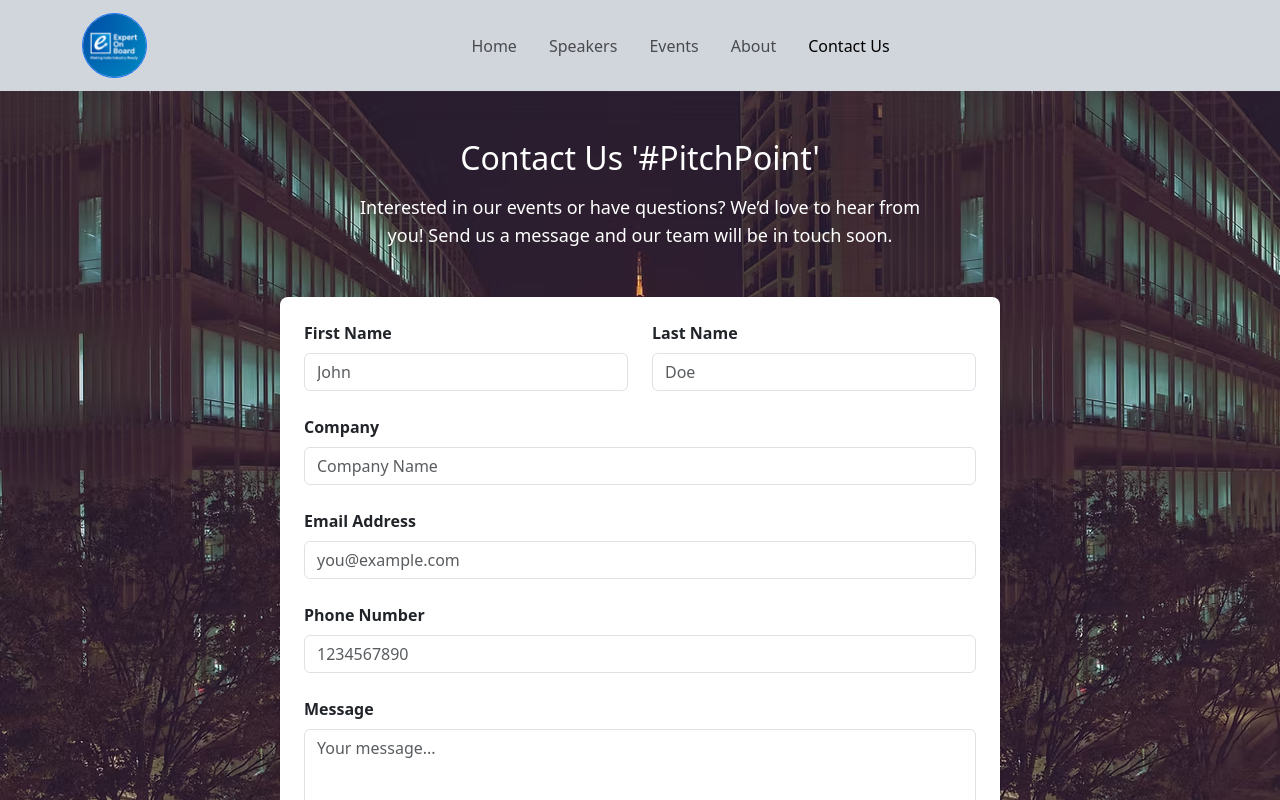
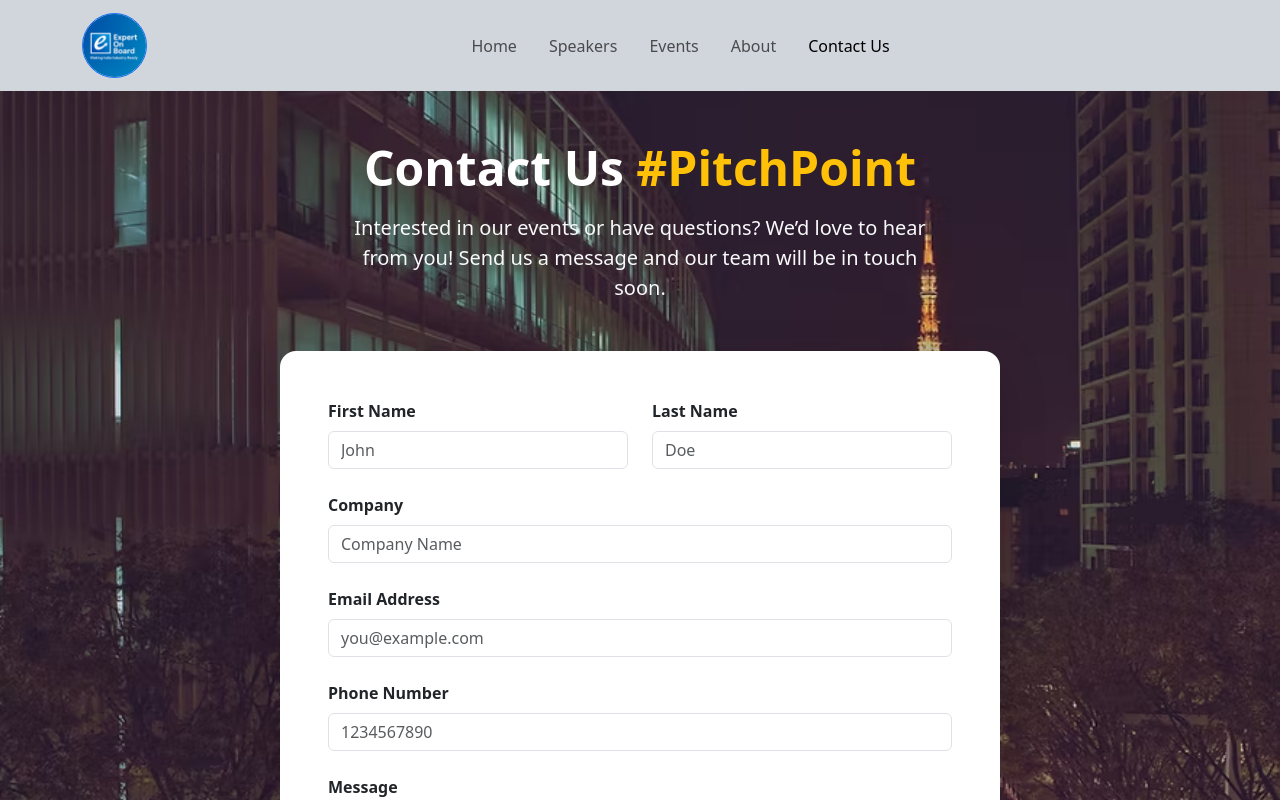
Before and after one commit to ManishInstaMD/New-Event, a React (Vite) app: page /contact in a window 1280 px wide. Shown: the top 800 px of the page. Built offline with nearby package versions, Linux system fonts and the light colour scheme.

Commit message:
7 commit

```diff
--- a/src/components/AboutPage.jsx
+++ b/src/components/AboutPage.jsx
@@ -7,7 +7,7 @@ function AboutPage() {
       <Container>
         <Row className="justify-content-center mb-4">
           <Col lg={8} className="text-center">
-            <h1 className="display-5 fw-bold text-primary fade-in-up" style={{ fontSize: "2.5rem", lineHeight: "1.2",color: "#3494CC" }}>
+            <h1 className="display-5 fw-bold  fade-in-up" style={{ fontSize: "2.5rem", lineHeight: "1.2",color: "#0F93CA" }}>
               About ExpertOnBoard
             </h1>
             <h5 className="lead text-muted fade-in-up delay-1">
--- a/src/components/ContactUs.jsx
+++ b/src/components/ContactUs.jsx
@@ -1,12 +1,5 @@
 import { useState } from "react";
-import {
-  Container,
-  Row,
-  Col,
-  Form,
-  FormCheck,
-  Button,
-} from "react-bootstrap";
+import { Container, Row, Col, Form, FormCheck, Button } from "react-bootstrap";
 
 function ContactUs() {
   const [agreed, setAgreed] = useState(false);
@@ -14,75 +7,99 @@ function ContactUs() {
   return (
     <Container
       fluid
-      className=" px-4 py-5 sm:py-16 md:px-6 lg:px-20"
+      className="px-4 py-5 contact-section"
       style={{
-        backgroundImage: "url('/images/bg6.avif')",}}
+        backgroundImage: "url('/images/bg6.avif')",
+        backgroundSize: "cover",
+        backgroundPosition: "center",
+        backgroundRepeat: "no-repeat",
+      }}
     >
-      <div className="text-center mb-5 mx-auto" style={{ maxWidth: "600px"}}>
-        <h2 className="text-3xl sm:text-4xl font-bold text-white mb-3">
-          Contact Us '#PitchPoint'
+      <div
+        className="text-center mb-5 mx-auto fade-in-up"
+        style={{ maxWidth: "600px" }}
+      >
+        <h2 className="display-5 fw-bold text-white mb-3">
+          Contact Us <span className="text-warning">#PitchPoint</span>
         </h2>
-        <p className="text-md sm:text-lg text-white">
-          Interested in our events or have questions?
-          We’d love to hear from you! Send us a message and our team will be in
-          touch soon.
+        <p className="lead text-light">
+          Interested in our events or have questions? We’d love to hear from
+          you! Send us a message and our team will be in touch soon.
         </p>
       </div>
 
       <Form
-        className="mx-auto bg-white shadow-md rounded-3 p-4 sm:p-5"
+        className="mx-auto bg-white shadow-lg rounded-4 p-4 p-sm-5 form-animate"
         style={{ maxWidth: "720px" }}
       >
         <Row className="g-4">
-          {/* First Name */}
           <Col sm={6}>
             <Form.Group controlId="first-name">
               <Form.Label className="fw-semibold">First Name</Form.Label>
-              <Form.Control type="text" placeholder="John" />
+              <Form.Control
+                type="text"
+                placeholder="John"
+                className="field-focus"
+              />
             </Form.Group>
           </Col>
 
-          {/* Last Name */}
           <Col sm={6}>
             <Form.Group controlId="last-name">
               <Form.Label className="fw-semibold">Last Name</Form.Label>
-              <Form.Control type="text" placeholder="Doe" />
+              <Form.Control
+                type="text"
+                placeholder="Doe"
+                className="field-focus"
+              />
             </Form.Group>
           </Col>
 
-          {/* Company */}
           <Col sm={12}>
             <Form.Group controlId="company">
               <Form.Label className="fw-semibold">Company</Form.Label>
-              <Form.Control type="text" placeholder="Company Name" />
+              <Form.Control
+                type="text"
+                placeholder="Company Name"
+                className="field-focus"
+              />
             </Form.Group>
           </Col>
 
-          {/* Email */}
           <Col sm={12}>
             <Form.Group controlId="email">
               <Form.Label className="fw-semibold">Email Address</Form.Label>
-              <Form.Control type="email" placeholder="you@example.com" />
+              <Form.Control
+                type="email"
+                placeholder="you@example.com"
+                className="field-focus"
+              />
             </Form.Group>
           </Col>
 
-          {/* Phone Number */}
           <Col sm={12}>
             <Form.Group controlId="phone-number">
               <Form.Label className="fw-semibold">Phone Number</Form.Label>
-              <Form.Control type="text" placeholder="1234567890" />
+              <Form.Control
+                type="text"
+                placeholder="1234567890"
+                className="field-focus"
+              />
             </Form.Group>
           </Col>
 
-          {/* Message */}
           <Col sm={12}>
             <Form.Group controlId="message">
               <Form.Label className="fw-semibold">Message</Form.Label>
-              <Form.Control as="textarea" rows={4} placeholder="Your message..." />
+              <Form.Control
+                as="textarea"
+                rows={4}
+                placeholder="Your message..."
+                className="field-focus"
+              />
             </Form.Group>
           </Col>
 
-          {/* Agreement */}
           <Col sm={12}>
             <FormCheck
               type="switch"
@@ -90,7 +107,10 @@ function ContactUs() {
               label={
                 <>
                   I agree to the{" "}
-                  <a href="#" className="fw-semibold text-indigo-600">
+                  <a
+                    href="#"
+                    className="fw-semibold text-decoration-underline text-primary"
+                  >
                     privacy policy
                   </a>
                   .
@@ -106,12 +126,69 @@ function ContactUs() {
         <Button
           variant="primary"
           type="submit"
-          className="mt-4 w-100 py-2 fw-semibold"
+          className="mt-4 w-100 py-2 fw-semibold submit-btn"
           disabled={!agreed}
         >
           Let's Talk
         </Button>
       </Form>
+      <style>
+        {`
+          /* Section Animation */
+.contact-section {
+  position: relative;
+  backdrop-filter: blur(2px);
+}
+
+/* Fade-in animation */
+@keyframes fadeInUp {
+  from {
+    opacity: 0;
+    transform: translateY(30px);
+  }
+  to {
+    opacity: 1;
+    transform: translateY(0);
+  }
+}
+
+.fade-in-up {
+  animation: fadeInUp 1s ease-out forwards;
+}
+
+/* Form animation */
+.form-animate {
+  opacity: 0;
+  transform: scale(0.95);
+  animation: fadeInForm 0.8s ease-out 0.3s forwards;
+}
+
+@keyframes fadeInForm {
+  to {
+    opacity: 1;
+    transform: scale(1);
+  }
+}
+
+/* Input focus effect */
+.field-focus:focus {
+  border-color: #0d6efd;
+  box-shadow: 0 0 0 0.25rem rgba(13, 110, 253, 0.25);
+  transition: all 0.3s ease-in-out;
+}
+
+/* Submit button animation */
+.submit-btn {
+  transition: background-color 0.3s ease, transform 0.3s ease;
+}
+
+.submit-btn:hover {
+  background-color: #0056b3;
+  transform: translateY(-2px);
+}
+
+          `}
+      </style>
     </Container>
   );
 }
--- a/src/components/Footer.jsx
+++ b/src/components/Footer.jsx
@@ -152,7 +152,7 @@ const Footer = () => {
         {/* Bottom Bar */}
         <div className="md:flex justify-between text-center text-sm text-gray-600 border-t border-gray-300 pt-4">
           <p className="mb-2 md:mb-0">
-            &copy; {new Date().getFullYear()} InstaMD Technology. All rights reserved.
+            &copy; {new Date().getFullYear()} Desinged and Developed By InstaMD. All rights reserved.
           </p>
           <div className="flex justify-center gap-4">
             <span
--- a/src/components/Speaker.jsx
+++ b/src/components/Speaker.jsx
@@ -50,7 +50,7 @@ const Speaker = () => {
   return (
     <section className="py-12" style={{ background: "#E1EBF1" }}>
       <div className="text-center mb-10">
-        <h2 className="text-2xl font-bold text-white">Speakers</h2>
+        <h2 className="text-2xl font-bold" style={{ color: "#0F93CA" }}>Speakers</h2>
         <h5 className="text-gray-600 mt-2">
           Proud to bring inspirational speakers to our conference.
         </h5>
```
